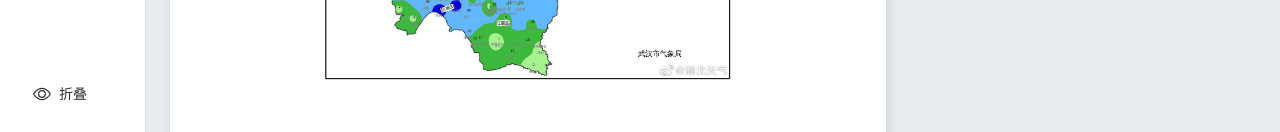
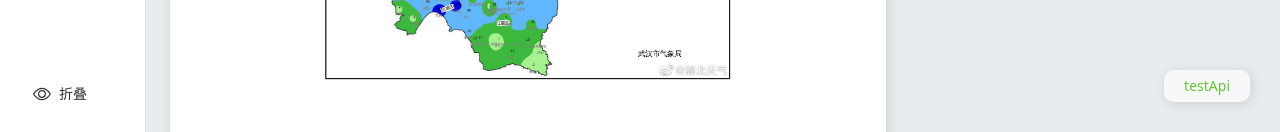
Before and after one commit to McaxDev/floodguard-web, a Vue app: page / in a window 1280 px wide. Shown: the part 668-800 px from the top of the page. Built offline with nearby package versions, Linux system fonts and the light colour scheme.

Commit message:
测试API按钮

```diff
--- a/src/App.vue
+++ b/src/App.vue
@@ -32,11 +32,15 @@
 	<div class="flex-grow-1 overflow-y-auto p-4 bgc-bg">
 		<RouterView />
 	</div>
+	<div style="position: fixed;bottom: 30px;right: 30px;">
+		<el-button type="success" plain @click="testApi">testApi</el-button>
+	</div>
 </template>
 
 <script>
 import '@/style.css'
 import './js/css-doodle.min.js'
+import http from './utils/http'
 // import { $router.options.routes } from '@/router/index.js'
 
 export default{
@@ -65,6 +69,15 @@ export default{
 		handleResize() {
 			this.showMenu = window.innerWidth > 768
 			this.collapseMenu = window.innerWidth < 1200
+		},
+		testApi(){
+			http.post('/delete/floodevent',[1,2])
+				.then(res=>{
+					console.log(res)
+				})
+				.catch(err=>{
+					console.log(err)
+				})
 		}
 	},
 	mounted() {
```
